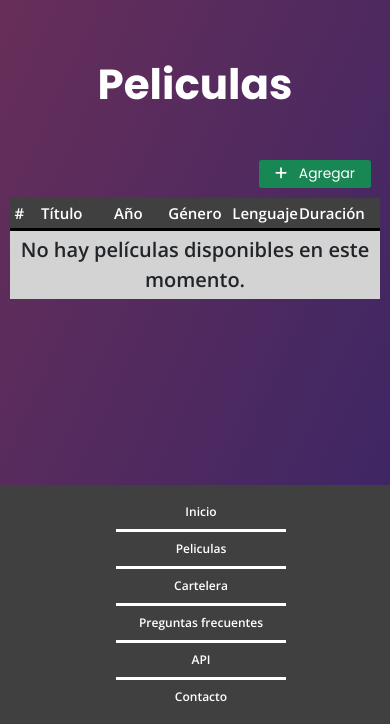
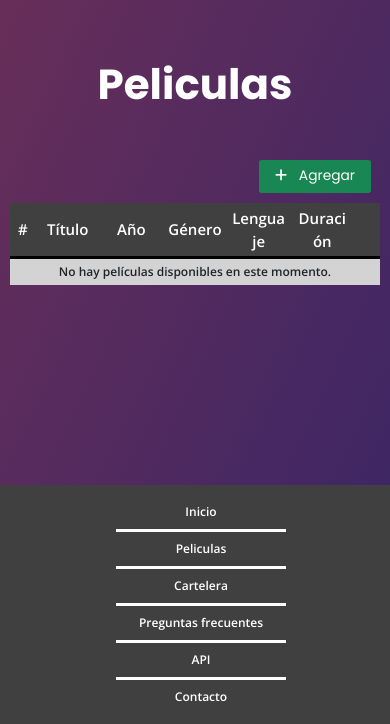
Before and after one commit to Axel-Jeremias/TP-CaC-Final, a Django app: page /peliculas/ in a window 390 px wide. Shown: the part 120-844 px from the top of the page. Run offline with Django 4.2, Linux system fonts and the light colour scheme; data that the repository does not hold is empty.

Commit message:
Agregar media queries para templates

```diff
--- a/app_peliculas/templates/peliculas.html
+++ b/app_peliculas/templates/peliculas.html
@@ -58,7 +58,7 @@
 					<td> {{ pelicula.duracion }} minutos</td>
 					<td>
 						<div class="btn-group">
-							<button type="button" class="btn btn-lg" data-bs-toggle="dropdown" aria-haspopup="true" aria-expanded="false">
+							<button id="dropdown-button" type="button" class="btn btn-lg" data-bs-toggle="dropdown" aria-haspopup="true" aria-expanded="false">
 								<i class="fa-solid fa-ellipsis-vertical"></i>
 							</button>
 							<div class="dropdown-menu">
--- a/static/css/app/creacion.css
+++ b/static/css/app/creacion.css
@@ -50,3 +50,17 @@
     background-color: #6c757d;
     font-family: var(--open-sans);
 }
+
+/* Media queries */
+
+/* Celulares */
+@media screen and (max-width: 576px) {
+    #formulario-creacion {
+        padding: 1rem 3rem 2rem;
+    }
+
+    a.btn, button.btn {
+        padding-top: 5px;
+        padding-bottom: 5px;
+    }
+}
--- a/static/css/app/detalles.css
+++ b/static/css/app/detalles.css
@@ -63,12 +63,10 @@ a.btn, button.btn {
     padding: 2rem 1rem 0 0;
 
     & #portada {
-        flex: 0 0 350px;
         width: 350px;
 
         & img {
             width: 100%;
-            height: 525px;
             object-fit: cover;
             overflow: hidden;
         }
@@ -93,7 +91,6 @@ a.btn, button.btn {
     display: flex;
     flex-direction: column;
     align-items: center;
-    flex: 1;
     padding-top: 15px;
     padding-left: 15px;
 
@@ -138,3 +135,13 @@ a.btn, button.btn {
     border-bottom: 1px solid #f5f5f5;
     }
 }
+
+/* Media queries */
+
+/* Laptops y PCs chicas */
+@media screen and (max-width: 1024px) {
+    #portada-informacion {
+        flex-direction: column;
+        align-items: center;
+    }
+}
--- a/static/css/app/tabla.css
+++ b/static/css/app/tabla.css
@@ -27,7 +27,7 @@
     /* La tabla en si con las peliculas */
 
     & table {
-        font-size: 20px;
+        font-size: 2rem;
         border-collapse: collapse;
         font-family: var(--open-sans);
         text-align: center;
@@ -57,6 +57,7 @@
 
         & th, td {
             padding: 4px;
+            word-wrap: break-word;
         }
 
         /* Cada fila de la tabla */
@@ -77,6 +78,10 @@
         /* Boton para el dropdown */
         & .btn-group button {
             font-size: 2.2rem;
+        }
+
+        #dropdown-button {
+            padding: 0;
         }
 
         & .dropdown-menu {
@@ -117,3 +122,16 @@
         }
     }
 }
+
+/* Media queries */
+
+/* Tablets */
+@media screen and (max-width: 768px) {
+    #peliculas {
+        & table {
+            & th:first-child, th:last-child {
+                width: 7%;
+            }
+        }
+    }
+}
```
